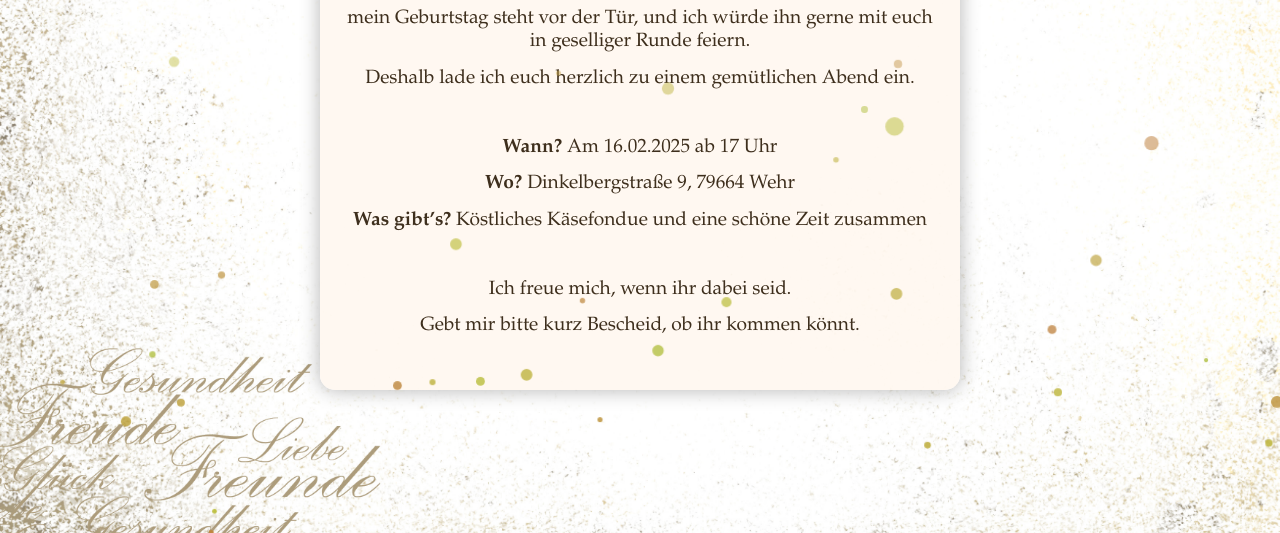
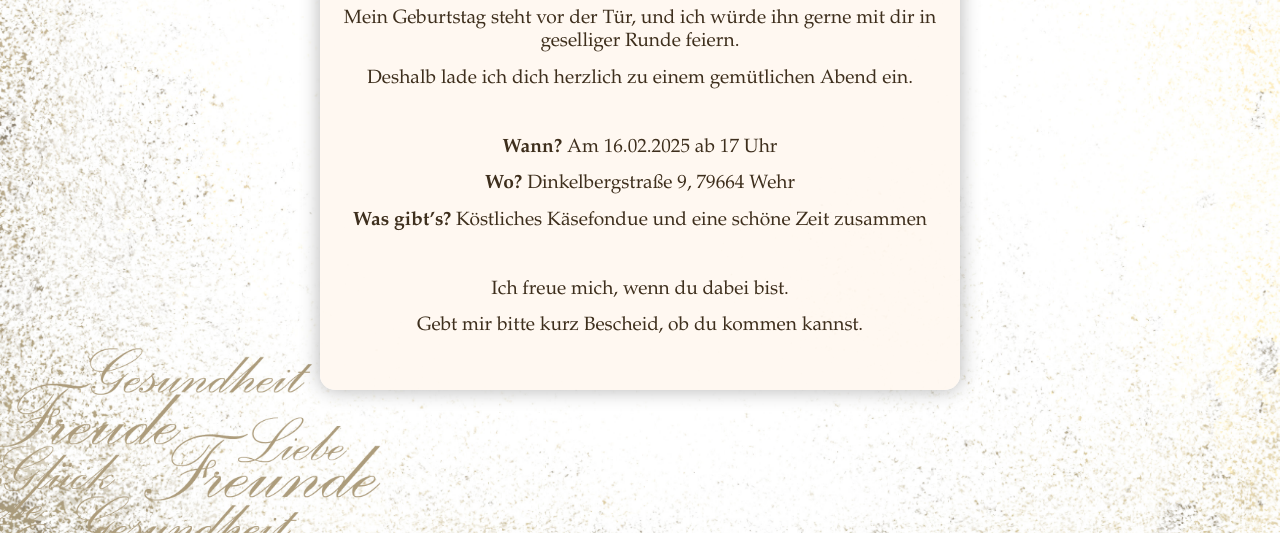
Before and after one commit to shootcat/JustThings, a plain HTML site: page bde.html in a window 1280 px wide. Shown: the part 267-800 px from the top of the page. Drawn offline with Linux system fonts and the light colour scheme.

Commit message:
Update bde.html

```diff
--- a/bde.html
+++ b/bde.html
@@ -70,31 +70,18 @@
     <div class="confetti"></div>
     <div class="invitation">
         <h1>Einladung zu meinem Geburtstag</h1>
-        <p id="personalGreeting">mein Geburtstag steht vor der Tür, und ich würde ihn gerne mit euch in geselliger Runde feiern.</p>
-        <p>Deshalb lade ich euch herzlich zu einem gemütlichen Abend ein.</p>
+        <p id="personalGreeting">Mein Geburtstag steht vor der Tür, und ich würde ihn gerne mit dir in geselliger Runde feiern.</p>
+        <p>Deshalb lade ich dich herzlich zu einem gemütlichen Abend ein.</p>
         <br>
         <p><b>Wann?</b> Am 16.02.2025 ab 17 Uhr</p>
         <p><b>Wo?</b> Dinkelbergstraße 9, 79664 Wehr</p>
         <p><b>Was gibt’s?</b> Köstliches Käsefondue und eine schöne Zeit zusammen</p>
         <br>
-        <p>Ich freue mich, wenn ihr dabei seid.</p>
-        <p>Gebt mir bitte kurz Bescheid, ob ihr kommen könnt.</p>
+        <p>Ich freue mich, wenn du dabei bist.</p>
+        <p>Gebt mir bitte kurz Bescheid, ob du kommen kannst.</p>
     </div>
 
     <script>
-        function createConfetti() {
-            const confettiContainer = document.querySelector('.confetti');
-            for (let i = 0; i < 50; i++) {
-                const confetti = document.createElement('span');
-                confetti.style.left = Math.random() * 100 + 'vw';
-                confetti.style.animationDelay = Math.random() * 3 + 's';
-                confetti.style.backgroundColor = `hsl(${Math.random() * 40 + 30}, 50%, 50%)`;
-                confetti.style.width = confetti.style.height = Math.random() * 15 + 5 + 'px';
-                confettiContainer.appendChild(confetti);
-            }
-        }
-        createConfetti();
-
         function getQueryParam(name) {
             const urlParams = new URLSearchParams(window.location.search);
             return urlParams.get(name);
```
